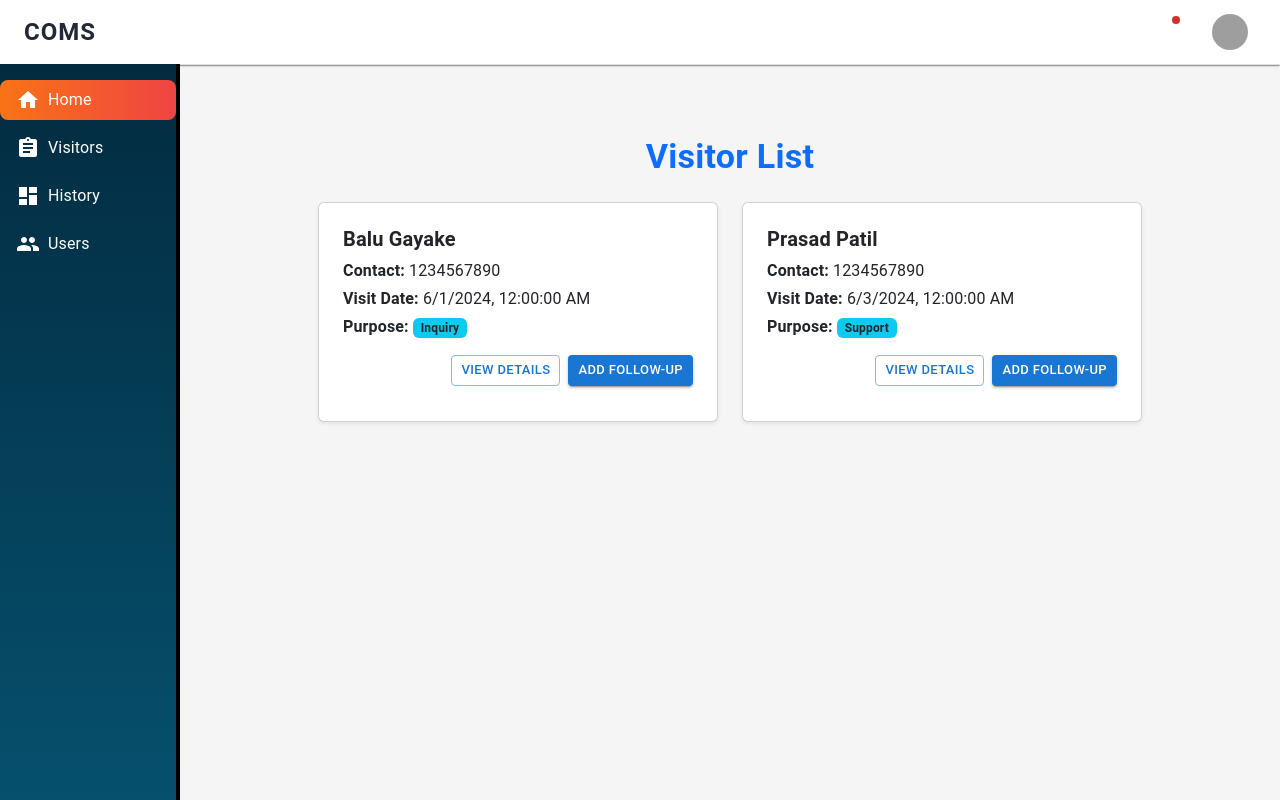
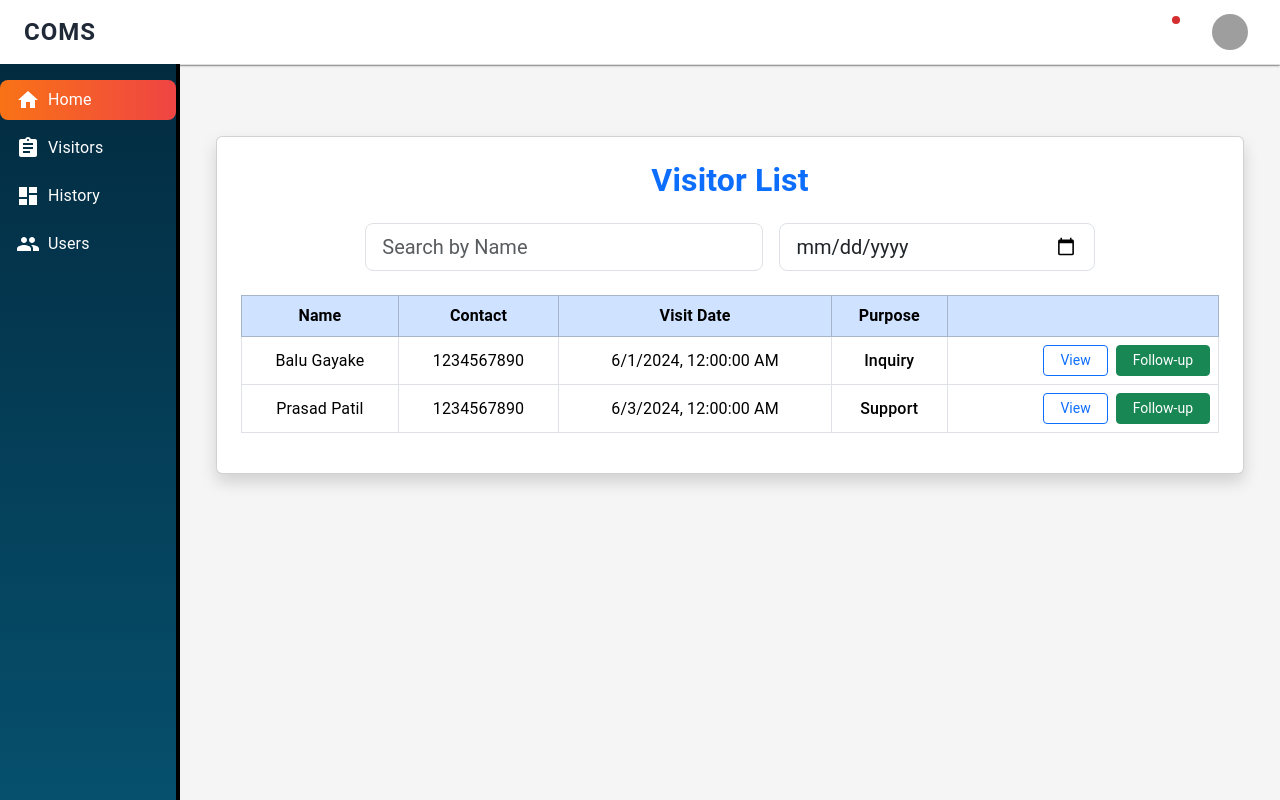
Before and after one commit to YanikDev/coms, a React (Create React App) app in the folder client/: page /visitor-list in a window 1280 px wide. Built offline with nearby package versions, Linux system fonts and the light colour scheme; grey boxes are pictures that could not be loaded; some icons are missing.

Commit message:
convert the visitor list card into table format and add search by name and date functionality

```diff
--- a/client/src/index.tsx
+++ b/client/src/index.tsx
@@ -4,8 +4,6 @@ import App from './App';
 import { Provider } from 'react-redux';
 import { store } from './store/store';
 import 'bootstrap/dist/css/bootstrap.min.css';
-
-
 
 const root = ReactDOM.createRoot(
   document.getElementById('root') as HTMLElement
--- /dev/null
+++ b/client/src/pages/visitor/VisitorDetails.css
@@ -0,0 +1,108 @@
+
+ .visitor-details-box {
+  background-color: #f9f9f9;
+  border-radius: 12px;
+  padding: 2rem;
+  box-shadow: 0 8px 24px rgba(0, 0, 0, 0.08);
+  animation: slideInUp 0.5s ease-out;
+  transition: all 0.3s ease;
+}
+
+.visitor-box {
+  background-color: #f9f9f9;
+  border-radius: 12px;
+  padding: 2rem;
+  box-shadow: 0 10px 30px rgba(0, 0, 0, 0.05);
+  animation: fadeInUp 0.6s ease-in-out;
+}
+
+.animated-button {
+  transition: transform 0.3s ease, box-shadow 0.3s ease;
+}
+
+.animated-button:hover {
+  transform: translateY(-2px);
+  box-shadow: 0 4px 16px rgba(13, 110, 253, 0.2);
+}
+
+.animate-slide {
+  animation: slideInUp 0.6s ease-in-out;
+}
+
+.animate-fadein {
+  animation: fadeIn 0.5s ease-in forwards;
+}
+
+
+.visitor-box .mb-3 {
+  margin-bottom: 1rem;
+}
+
+
+.visitor-box h5,
+.visitor-box .section-title {
+  font-weight: 600;
+  font-size: 1.4rem;
+  margin-bottom: 1.5rem;
+  color: #0d6efd;
+}
+
+.visitor-box strong {
+  color: #333;
+  min-width: 90px;
+  display: inline-block;
+}
+
+
+@media (max-width: 768px) {
+  .visitor-box {
+    padding: 1.5rem;
+  }
+}
+
+@media (max-width: 576px) {
+  .visitor-details-box {
+    padding: 1.5rem 1rem !important;
+  }
+
+  .visitor-box {
+    padding: 1.2rem !important;
+  }
+
+  .visitor-box h5 {
+    font-size: 1.25rem;
+  }
+}
+
+@keyframes slideInUp {
+  from {
+    transform: translateY(20px);
+    opacity: 0;
+  }
+  to {
+    transform: translateY(0px);
+    opacity: 1;
+  }
+}
+
+@keyframes fadeInUp {
+  from {
+    opacity: 0;
+    transform: translateY(10px);
+  }
+  to {
+    opacity: 1;
+    transform: translateY(0);
+  }
+}
+
+@keyframes fadeIn {
+  from {
+    opacity: 0;
+    transform: translateY(10px);
+  }
+  to {
+    opacity: 1;
+    transform: translateY(0);
+  }
+}
--- a/client/src/pages/visitor/VisitorDetails.tsx
+++ b/client/src/pages/visitor/VisitorDetails.tsx
@@ -1,27 +1,19 @@
 import React, { useState } from "react";
 import { useParams } from "react-router-dom";
-import {
-  Box,
-  Typography,
-  Button,
-  List,
-  ListItem,
-  Divider,
-} from "@mui/material";
+import { Box, Typography, Button, List, ListItem, } from "@mui/material";
 import { useSelector, useDispatch } from "react-redux";
 import { RootState } from "../../store/store";
 import { addFollowUpToVisitor } from "../../features/forms/formsSlice";
 import FollowUpDialog from "../../components/FollowUpDialog";
-
+import "./VisitorDetails.css";
 
 const VisitorDetails = () => {
-  const { id } = useParams(); // assuming /visitor/:id where id = index
+  const { id } = useParams();
   const visitorIndex = Number(id);
   const visitor = useSelector(
     (state: RootState) => state.forms.data[visitorIndex]
   );
   const dispatch = useDispatch();
-
   const [open, setOpen] = useState(false);
 
   const handleAddFollowUp = (followUp: { date: string; summary: string }) => {
@@ -40,66 +32,94 @@ const VisitorDetails = () => {
   }
 
   return (
-    <Box sx={{ maxWidth: 600, margin: "auto", p: 2 }}>
-      <Typography variant="h5" gutterBottom>
+    <Box className="container mt-4 visitor-details-box">
+      <div className="row animate-slide">
+        <div className="col-md-6 mb-4">
+          <div className="visitor-box p-4 shadow rounded bg-white animate-fade">
+            <Typography variant="h5" className="mb-4 text-primary fw-bold text-center">
               Visitor Details
             </Typography>
 
-      <Typography>
-        <strong>Name:</strong> {visitor.name}
-      </Typography>
-      <Typography>
-        <strong>Contact:</strong> {visitor.contact}
-      </Typography>
-      <Typography>
-        <strong>Visit Date:</strong>{" "}
-        {new Date(visitor.visit_date).toLocaleString()}
-      </Typography>
-      <Typography>
-        <strong>Purpose:</strong> {visitor.purpose}
-      </Typography>
-      <Typography>
-        <strong>Outcome:</strong> {visitor.outcome || "N/A"}
-      </Typography>
-      <Typography>
-        <strong>Status:</strong> {visitor.status || "N/A"}
-      </Typography>
+            <div className="mb-3">
+              <strong className="me-2">Name:</strong>
+              <span className="text-dark">{visitor.name}</span>
+            </div>
+
+            <div className="mb-3">
+              <strong className="me-2">Contact:</strong>
+              <span className="text-dark">{visitor.contact}</span>
+            </div>
+
+            <div className="mb-3">
+              <strong className="me-2">Visit Date:</strong>
+              <span className="text-dark">{new Date(visitor.visit_date).toLocaleString()}</span>
+            </div>
+
+            <div className="mb-3">
+              <strong className="me-2">Purpose:</strong>
+              <span className="text-dark">{visitor.purpose}</span>
+            </div>
+
+            <div className="mb-3">
+              <strong className="me-2">Outcome:</strong>
+              <span className={visitor.outcome ? "text-dark" : "text-muted"}>
+                {visitor.outcome || "N/A"}
+              </span>
+            </div>
+
+            <div className="mb-4">
+              <strong className="me-2">Status:</strong>
+              <span className="fw-semibold text-warning">{visitor.status || "N/A"}</span>
+            </div>
+
             <Button
               variant="outlined"
-        sx={{ mt: 2 }}
               onClick={() => setOpen(true)}
+              className="w-100 btn btn-outline-primary animated-button"
             >
               Add Follow-up
             </Button>
+          </div>
+        </div>
+
+        <div className="col-md-6">
+          <div className="p-4 shadow rounded bg-white h-90 d-flex flex-column">
+            <Typography variant="h6" className="mb-3 text-success fw-bold">
+              Follow-ups
+            </Typography>
+
+            {visitor.followUps && visitor.followUps.length > 0 ? (
+              <List className="flex-grow-1 overflow-auto">
+                {visitor.followUps.map((fup, i) => (
+                  <ListItem
+                    key={i}
+                    className="mb-3 px-0 border-bottom pb-2 d-block"
+                    style={{ background: "#f9f9f9", borderRadius: "10px" }}
+                  >
+                    <div className="px-3 py-2">
+                      <Typography className="mb-1">
+                        <strong>Date:</strong> {new Date(fup.date).toLocaleString()}
+                      </Typography>
+                      <Typography>
+                        <strong>Summary:</strong> {fup.summary}
+                      </Typography>
+                    </div>
+                  </ListItem>
+                ))}
+              </List>
+            ) : (
+              <Typography className="text-muted">No follow-ups yet.</Typography>
+            )}
+          </div>
+        </div>
+
+      </div>
 
       <FollowUpDialog
         open={open}
         onClose={() => setOpen(false)}
         onSubmit={handleAddFollowUp}
       />
-
-      <Box sx={{ mt: 3 }}>
-        <Typography variant="h6">Follow-ups</Typography>
-        {visitor.followUps && visitor.followUps.length > 0 ? (
-          <List>
-            {visitor.followUps.map((fup, i) => (
-              <ListItem key={i}>
-                <Box>
-                  <Typography>
-                    <strong>Date:</strong>{" "}
-                    {new Date(fup.date).toLocaleString()}
-                  </Typography>
-                  <Typography>
-                    <strong>Summary:</strong> {fup.summary}
-                  </Typography>
-                </Box>
-              </ListItem>
-            ))}
-          </List>
-        ) : (
-          <Typography>No follow-ups yet.</Typography>
-        )}
-      </Box>
     </Box>
   );
 };
--- /dev/null
+++ b/client/src/pages/visitor/VisitorForm.css
@@ -0,0 +1,132 @@
+.visitor-form {
+  max-width: 550px;
+  margin: 60px auto;
+  padding: 3rem 2.5rem;
+  border-radius: 20px;
+  background: linear-gradient(135deg, #f9f9f9, #ffffff);
+  box-shadow: 0 12px 36px rgba(0, 0, 0, 0.1);
+  animation: slideFadeIn 0.6s ease forwards;
+  transform: translateY(20px);
+  opacity: 0;
+}
+
+.form-title {
+  text-align: center;
+  font-size: 2.4rem;
+  font-weight: 700;
+  color: #0d6efd;
+  margin-bottom: 2rem;
+  letter-spacing: 0.5px;
+  animation: fadeIn 0.5s ease 0.2s forwards;
+  opacity: 0;
+}
+
+
+.mui-input {
+  background-color: #f0f2f5;
+  border-radius: 10px;
+}
+
+.mui-input input {
+  color: #000 !important;
+}
+
+
+.mui-input:focus-within {
+  background-color: #fff;
+  box-shadow: 0 0 0 2px rgba(13, 110, 253, 0.2);
+  border: 1px solid #0d6efd;
+}
+
+
+.custom-input input,
+.custom-input textarea {
+  background-color: #f0f2f5;
+  border: 1px solid #ccc;
+  border-radius: 10px;
+  padding: 14px 16px;
+  font-size: 1rem;
+  transition: all 0.3s ease-in-out;
+  color: #000;
+}
+
+.custom-input input:focus,
+.custom-input textarea:focus {
+  background-color: #fff;
+  border-color: #0d6efd;
+  outline: none;
+}
+
+.submit-btn {
+  padding: 14px 0;
+  font-size: 1.1rem;
+  font-weight: 600;
+  border-radius: 10px;
+  background: #0d6efd;
+  border: none;
+  color: #fff;
+  transition: all 0.3s ease;
+  box-shadow: 0 6px 20px rgba(13, 110, 253, 0.2);
+  margin-top: 10px;
+}
+
+.submit-btn:hover {
+  background: #0b5ed7;
+  transform: scale(1.02);
+}
+
+.form-check-label {
+  font-size: 1rem;
+  color: #444;
+}
+
+
+@keyframes slideFadeIn {
+  from {
+    transform: translateY(40px);
+    opacity: 0;
+  }
+  to {
+    transform: translateY(0px);
+    opacity: 1;
+  }
+}
+
+@keyframes fadeIn {
+  from {
+    opacity: 0;
+    transform: translateY(-10px);
+  }
+  to {
+    opacity: 1;
+    transform: translateY(0px);
+  }
+}
+
+
+@media (max-width: 768px) {
+  .visitor-form {
+    padding: 2rem 1.5rem;
+    margin: 40px 16px;
+    border-radius: 16px;
+  }
+
+  .form-title {
+    font-size: 1.8rem;
+  }
+
+  .submit-btn {
+    font-size: 1rem;
+  }
+}
+
+@media (max-width: 480px) {
+  .form-title {
+    font-size: 1.6rem;
+  }
+
+  .submit-btn {
+    font-size: 0.95rem;
+    padding: 12px 0;
+  }
+}
--- a/client/src/pages/visitor/VisitorList.css
+++ /dev/null
@@ -1,35 +0,0 @@
-.visitor-card {
-  width: 100%;
-  max-width: 400px;
-  border-radius: 12px;
-  background-color: #fff;
-  animation: fadeInUp 0.4s ease-in-out;
-  transition: transform 0.3s ease, box-shadow 0.3s ease;
-}
-
-.visitor-card:hover {
-  transform: translateY(-3px);
-  box-shadow: 0 6px 20px rgba(0, 0, 0, 0.1);
-}
-
-@keyframes fadeInUp {
-  from {
-    opacity: 0;
-    transform: translateY(20px);
-  }
-  to {
-    opacity: 1;
-    transform: translateY(0);
-  }
-}
-
-.badge {
-  font-size: 0.85rem;
-  padding: 5px 10px;
-}
-
-@media (max-width: 768px) {
-  .visitor-card {
-    max-width: 90%;
-  }
-}
--- a/client/src/pages/visitor/VisitorList.tsx
+++ b/client/src/pages/visitor/VisitorList.tsx
@@ -1,22 +1,9 @@
-
 import React, { useState } from "react";
-import {
-  Box,
-  Typography,
-  List,
-  ListItem,
-  ListItemText,
-  Divider,
-  Button,
-  Stack,
-} from "@mui/material";
 import { useSelector, useDispatch } from "react-redux";
 import { RootState } from "../../store/store";
 import { addFollowUpToVisitor } from "../../features/forms/formsSlice";
+import { useNavigate } from "react-router-dom";
 import FollowUpDialog from "../../components/FollowUpDialog";
-import { useNavigate } from "react-router-dom";
-
-import './VisitorList.css';
 
 
 const VisitorList = () => {
@@ -25,6 +12,8 @@ const VisitorList = () => {
   const dispatch = useDispatch();
 
   const [followUpIndex, setFollowUpIndex] = useState<number | null>(null);
+  const [searchTerm, setSearchTerm] = useState("");
+  const [searchDate, setSearchDate] = useState("");
 
   const handleAddFollowUp = (index: number) => {
     setFollowUpIndex(index);
@@ -37,63 +26,92 @@ const VisitorList = () => {
     }
   };
 
+  const filteredVisitors = visitors.filter((visitor) => {
+    const matchName = visitor.name.toLowerCase().includes(searchTerm.toLowerCase());
+    const matchDate = searchDate
+      ? new Date(visitor.visit_date).toISOString().slice(0, 10) === searchDate
+      : true;
+    return matchName && matchDate;
+  });
+
   return (
-<Box className="container my-5">
-  <Typography variant="h4" className="text-center fw-bold text-primary mb-4">
-    Visitor List
-  </Typography>
+    <div className="container py-5">
+      <div className="card shadow p-4">
+        <h2 className="text-center text-primary fw-bold mb-4">Visitor List</h2>
 
-  {visitors.length === 0 ? (
-    <Typography className="text-muted text-center">No visitors submitted yet.</Typography>
-  ) : (
-    <div className="d-flex flex-wrap justify-content-center gap-4">
-      {visitors.map((visitor, index) => (
-        <div key={index} className="visitor-card card p-4 shadow-sm">
-          <div className="text-start">
-            <h5 className="fw-bold mb-2">{visitor.name}</h5>
-            <p className="mb-1">
-              <strong>Contact:</strong> {visitor.contact}
-            </p>
-            <p className="mb-1">
-              <strong>Visit Date:</strong>{" "}
-              {new Date(visitor.visit_date).toLocaleString()}
-            </p>
-            <p className="mb-3">
-              <strong>Purpose:</strong>{" "}
-              <span className="badge bg-info text-dark">{visitor.purpose}</span>
-            </p>
+
+        <div className="row g-3 justify-content-center mb-4">
+          <div className="col-md-5">
+            <input
+              type="text"
+              className="form-control form-control-lg"
+              placeholder="Search by Name"
+              value={searchTerm}
+              onChange={(e) => setSearchTerm(e.target.value)}
+            />
+          </div>
+          <div className="col-md-4">
+            <input
+              type="date"
+              className="form-control form-control-lg"
+              value={searchDate}
+              onChange={(e) => setSearchDate(e.target.value)}
+            />
+          </div>
         </div>
 
+        {filteredVisitors.length === 0 ? (
+          <p className="text-center text-muted fs-5">No visitors found.</p>
+        ) : (
+          <div className="table-responsive">
+            <table className="table table-bordered align-middle">
+              <thead className="table-primary">
+                <tr>
+                  <th>Name</th>
+                  <th>Contact</th>
+                  <th>Visit Date</th>
+                  <th>Purpose</th>
+                  <th></th>
+                </tr>
+              </thead>
+              <tbody>
+                {filteredVisitors.map((visitor, index) => (
+                  <tr key={index}>
+                    <td>{visitor.name}</td>
+                    <td>{visitor.contact}</td>
+                    <td>{new Date(visitor.visit_date).toLocaleString()}</td>
+                    <td className="text-capitalize fw-medium">{visitor.purpose}</td>
+                    <td className="text-end">
                       <div className="d-flex justify-content-end gap-2">
-            <Button
-              variant="outlined"
-              size="small"
-              className="btn btn-outline-primary"
+                        <button
+                          className="btn btn-outline-primary btn-sm px-3"
                           onClick={() => navigate(`/visitor/${index}`)}
                         >
-              View Details
-            </Button>
-            <Button
-              variant="contained"
-              size="small"
-              className="btn btn-success"
+                          View
+                        </button>
+                        <button
+                          className="btn btn-success btn-sm px-3 text-white"
                           onClick={() => handleAddFollowUp(index)}
                         >
-              Add Follow-up
-            </Button>
+                          Follow-up
+                        </button>
                       </div>
-        </div>
+                    </td>
+                  </tr>
                 ))}
+              </tbody>
+            </table>
           </div>
         )}
+
 
         <FollowUpDialog
           open={followUpIndex !== null}
           onClose={() => setFollowUpIndex(null)}
           onSubmit={handleFollowUpSubmit}
         />
-</Box>
-
+      </div>
+    </div>
   );
 };
 
```
Also changed, not shown: client/src/pages/visitor/VisitorForm.tsx (+35 -12 lines). Lines whose indentation alone changed are shown as unchanged.
